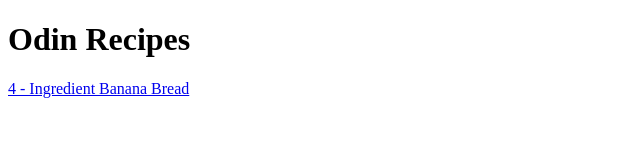
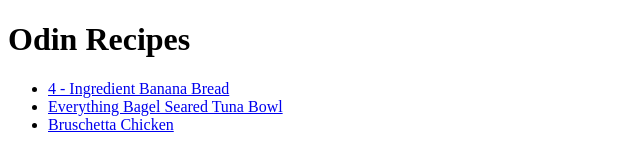
Before and after one commit to devbyapollo/odin-recipes, a plain HTML site: page index.html in a window 1280 px wide. Shown: the whole page, without its empty margins (0-640 px from the left). Drawn offline with Linux system fonts and the light colour scheme.

Commit message:
bananabread typo fixed, index link listed
fixed typos on the bananabread.html file to make it more readable, and i wrapped all the links in index.html in a list

```diff
--- a/index.html
+++ b/index.html
@@ -6,5 +6,11 @@
 </head>
 <body>
     <h1>Odin Recipes</h1>
-    <a href="./recipes/bananabread.html">4 - Ingredient Banana Bread</a>
+    <ul>
+        <li><a href="./recipes/bananabread.html">4 - Ingredient Banana Bread</a></li>
+        <li><a href="./recipes/bagelsearedtuna.html">Everything Bagel Seared Tuna Bowl</a></li>
+        <li><a href="./recipes/bruschettachicken.html">Bruschetta Chicken</a></li>
+    </ul>
+</body>
+
 </html>
```
Also changed, not shown: recipes/bananabread.html (+2 -2 lines).
